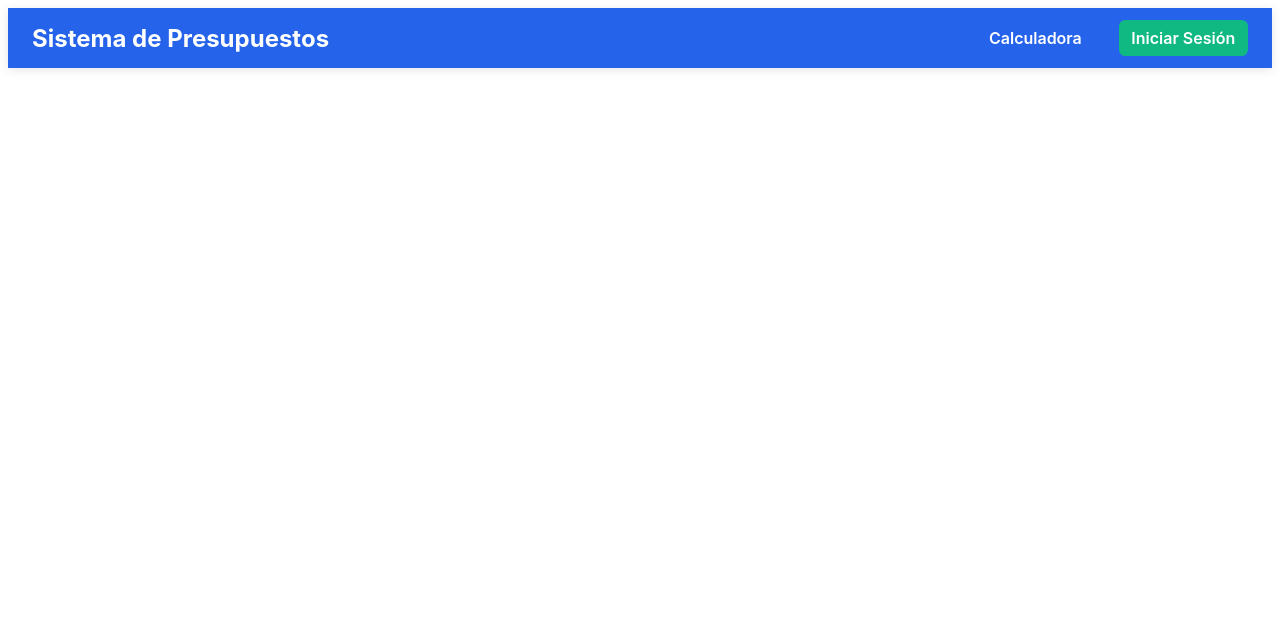
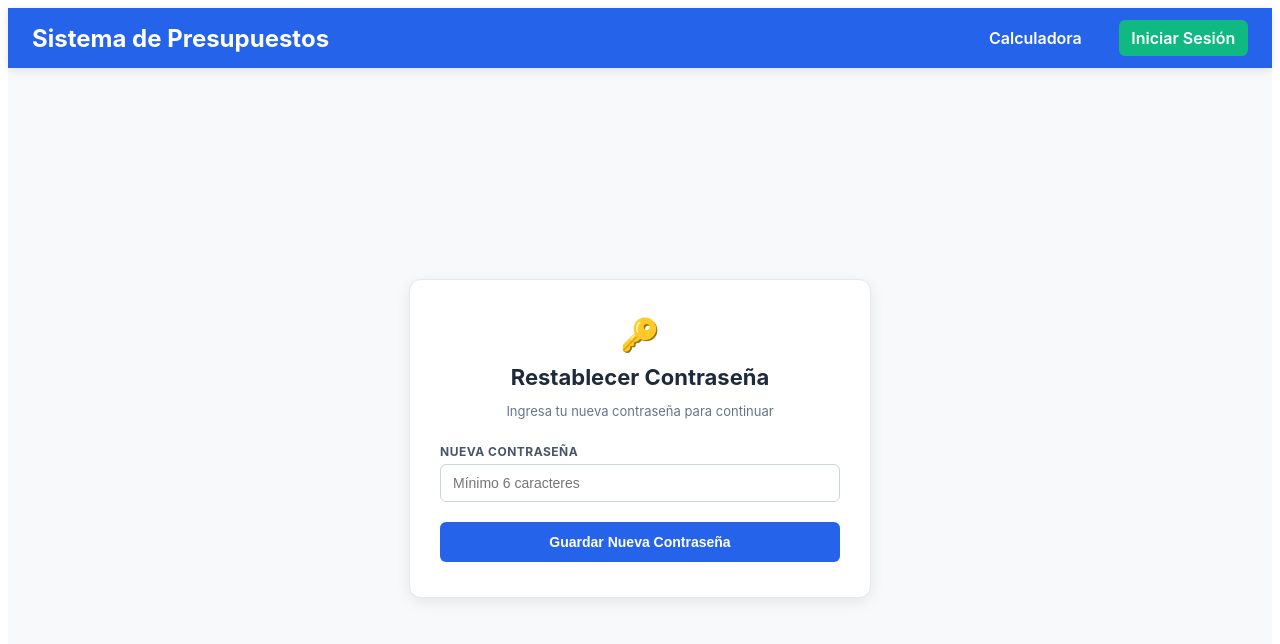
Before and after one commit to maurytrossero/vue-presup, a Vue app: page /reset-password in a window 1280 px wide. Shown: the top 644 px of the page. Built offline with nearby package versions, Linux system fonts and the light colour scheme; no server answers.

Commit message:
redireccion vista resetear contraseña

```diff
--- /dev/null
+++ b/src/views/ResetPasswordView.vue
@@ -0,0 +1,158 @@
+<template>
+  <div class="reset-page">
+    <div class="reset-box">
+      <div class="brand-icon">🔑</div>
+      <h2>Restablecer Contraseña</h2>
+      <p class="reset-sub">Ingresa tu nueva contraseña para continuar</p>
+
+      <form @submit.prevent="actualizarContrasena" class="form-clean">
+        <div class="field-group">
+          <label>Nueva Contraseña</label>
+          <input v-model="nuevaPassword" type="password" placeholder="Mínimo 6 caracteres" required class="control-input" />
+        </div>
+
+        <button type="submit" class="btn-submit" :disabled="cargando">
+          {{ cargando ? 'Guardando...' : 'Guardar Nueva Contraseña' }}
+        </button>
+      </form>
+    </div>
+  </div>
+</template>
+
+<script setup lang="ts">
+import { ref } from 'vue';
+import { useRoute, useRouter } from 'vue-router';
+import { confirmPasswordReset } from 'firebase/auth';
+import { auth } from '@/services/firebase';
+import Swal from 'sweetalert2';
+
+const route = useRoute();
+const router = useRouter();
+const nuevaPassword = ref('');
+const cargando = ref(false);
+
+const actualizarContrasena = async () => {
+  // El enlace que envía Firebase trae un parámetro llamado 'oobCode' por la URL
+  const oobCode = route.query.oobCode as string;
+
+  if (!oobCode) {
+    return Swal.fire('Error', 'Enlace de recuperación inválido o expirado.', 'error');
+  }
+
+  if (nuevaPassword.value.length < 6) {
+    return Swal.fire('Atención', 'La contraseña debe tener al menos 6 caracteres.', 'warning');
+  }
+
+  cargando.value = true;
+  try {
+    // Confirmamos el reseteo con Firebase Auth
+    await confirmPasswordReset(auth, oobCode, nuevaPassword.value);
+
+    await Swal.fire({
+      icon: 'success',
+      title: '¡Contraseña Actualizada!',
+      text: 'Ya puedes iniciar sesión con tu nueva contraseña.',
+      confirmButtonColor: '#2563eb'
+    });
+
+    router.push('/login');
+  } catch (error: any) {
+    Swal.fire('Error', 'El enlace ha expirado o ya fue utilizado. Solicita uno nuevo.', 'error');
+  } finally {
+    cargando.value = false;
+  }
+};
+</script>
+
+<style scoped>
+.reset-page {
+  background-color: #f8f9fa;
+  min-height: calc(100vh - 60px);
+  color: #333;
+  font-family: 'Inter', sans-serif;
+  padding: 40px 20px;
+  box-sizing: border-box;
+  display: flex;
+  justify-content: center;
+  align-items: center;
+}
+
+.reset-box {
+  background-color: #ffffff;
+  border: 1px solid #e2e8f0;
+  padding: 35px 30px;
+  border-radius: 12px;
+  width: 100%;
+  max-width: 400px;
+  box-shadow: 0 4px 15px rgba(0,0,0,0.08);
+  text-align: center;
+}
+
+.brand-icon {
+  font-size: 32px;
+  margin-bottom: 10px;
+}
+
+.reset-box h2 {
+  margin: 0 0 5px 0;
+  color: #1e293b;
+  font-size: 22px;
+}
+
+.reset-sub {
+  color: #64748b;
+  font-size: 13px;
+  margin-bottom: 25px;
+}
+
+.form-clean {
+  display: flex;
+  flex-direction: column;
+  gap: 15px;
+  text-align: left;
+}
+
+.field-group label {
+  display: block;
+  font-size: 12px;
+  font-weight: bold;
+  color: #475569;
+  margin-bottom: 5px;
+  text-transform: uppercase;
+  letter-spacing: 0.5px;
+}
+
+.control-input {
+  width: 100%;
+  padding: 10px 12px;
+  background-color: #fff;
+  border: 1px solid #cbd5e1;
+  border-radius: 6px;
+  color: #333;
+  font-size: 14px;
+  box-sizing: border-box;
+}
+
+.control-input:focus {
+  border-color: #2563eb;
+  outline: none;
+  box-shadow: 0 0 0 3px rgba(37, 99, 235, 0.1);
+}
+
+.btn-submit {
+  background-color: #2563eb;
+  color: white;
+  border: none;
+  padding: 12px;
+  border-radius: 6px;
+  font-weight: bold;
+  font-size: 14px;
+  cursor: pointer;
+  margin-top: 5px;
+  transition: background 0.2s;
+}
+
+.btn-submit:hover {
+  background-color: #1d4ed8;
+}
+</style>
```
Also changed, not shown: src/router/index.ts (+6 -3 lines).
